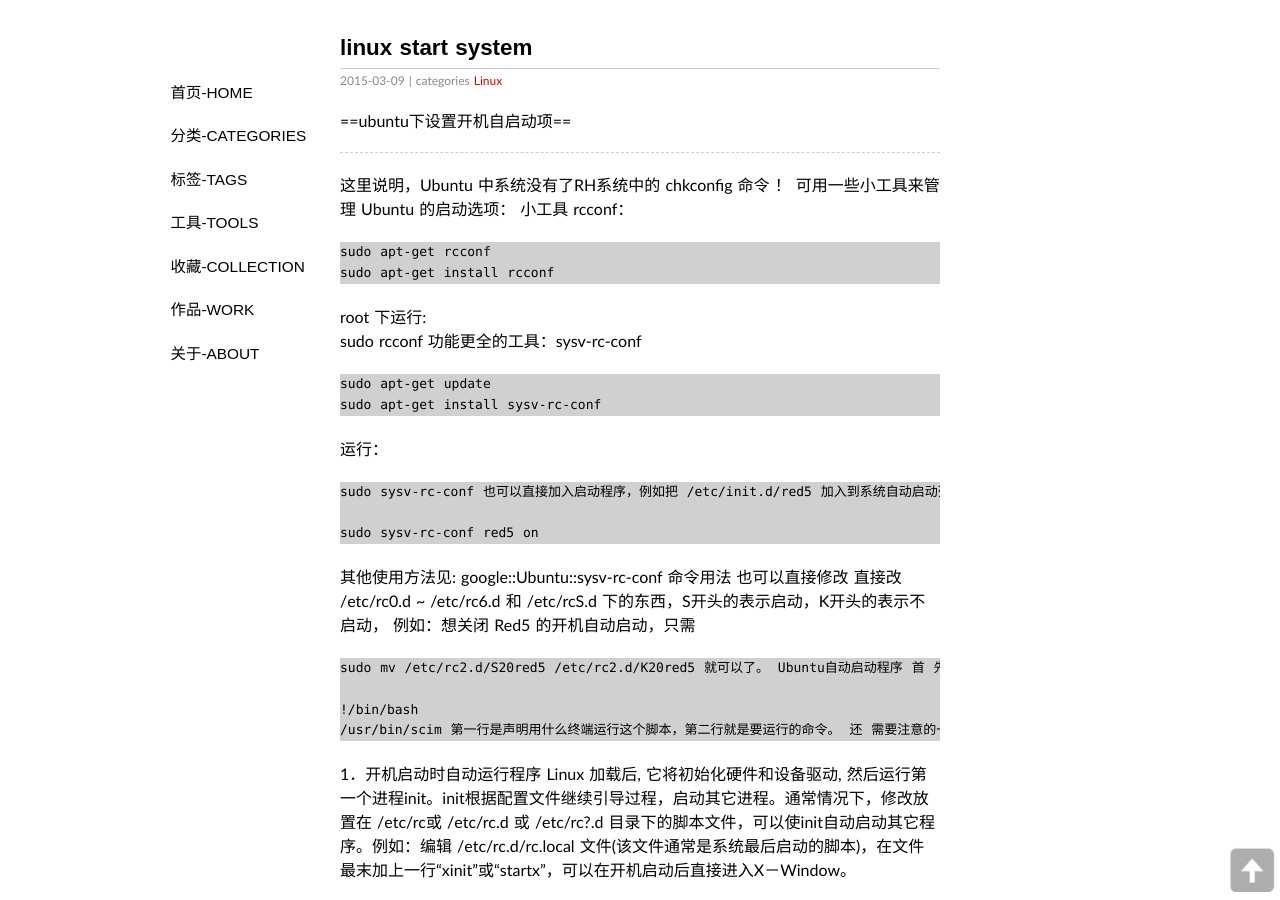
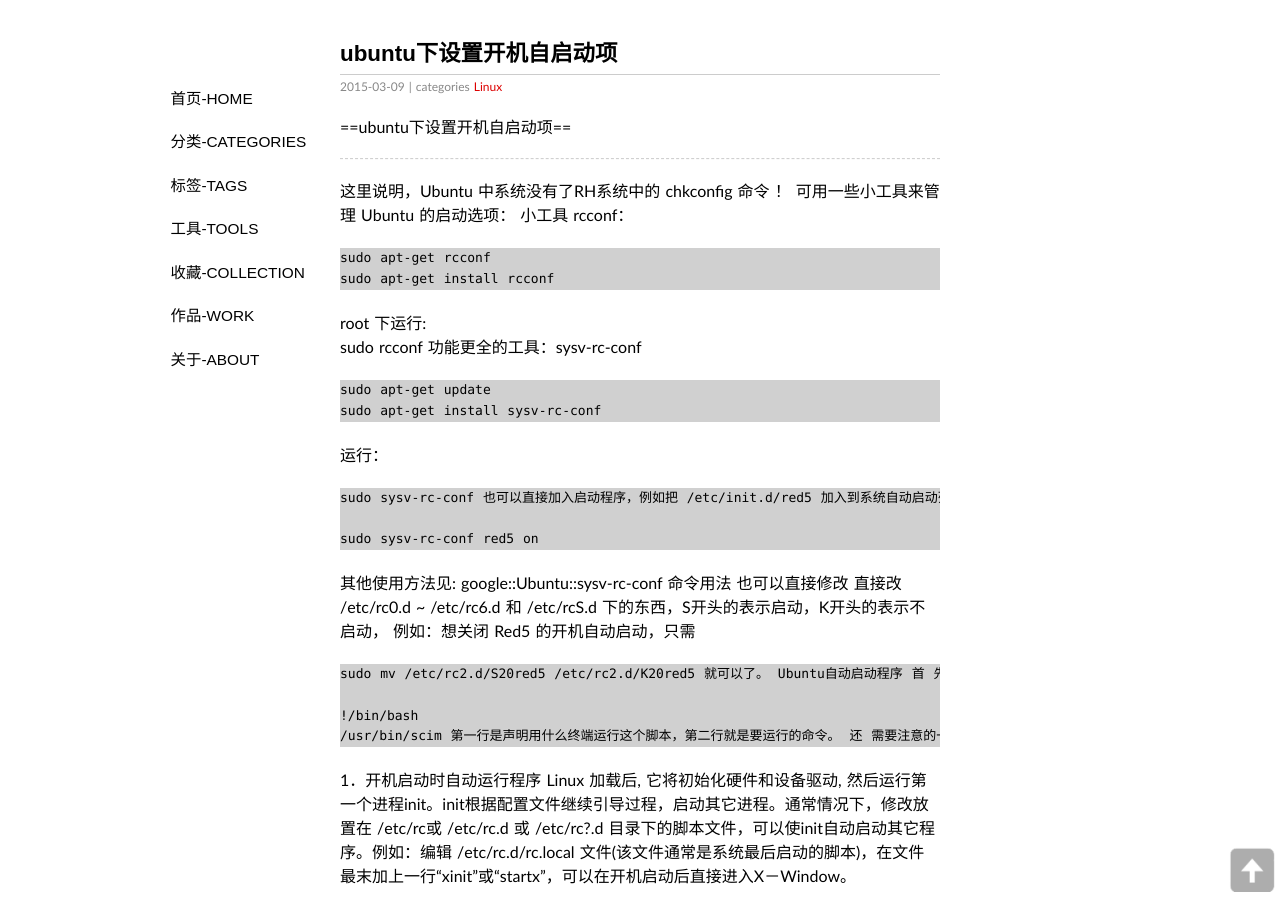
Before and after one commit to lizhihao/lizhihao.github.io, a Jekyll site: the page built from _posts/2015-03-09-Ububtu-start-with-system-setting.md, in a window 1280 px wide and 900 px high. Built offline with Jekyll 4.4.1, drawn with Linux system fonts in a browser that asks for light colours; some web fonts are replaced; Markdown is read by kramdown in place of the engine named in the settings; comment, search, counter and statistics services are not loaded.

Commit message:
update format

```diff
--- a/_posts/2015-03-09-Ububtu-start-with-system-setting.md
+++ b/_posts/2015-03-09-Ububtu-start-with-system-setting.md
@@ -3,9 +3,7 @@ author: lizhihao
 comments: true
 date: 2015-03-09 03:03:18+00:00
 layout: post
-slug: linux start system
-title: 'linux start system'
-thread: 98
+title: 'ubuntu下设置开机自启动项'
 categories:
 - Linux
 ---
```
